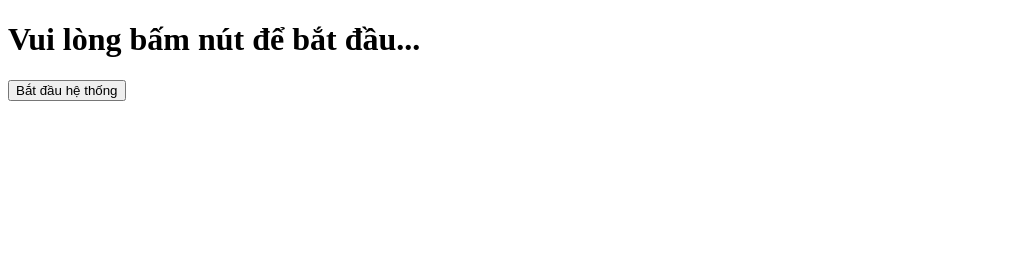
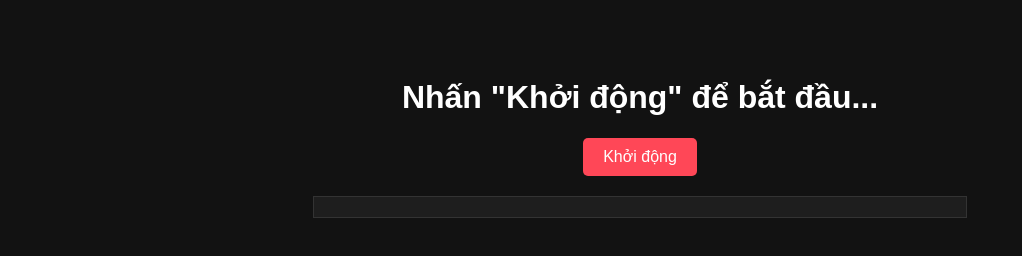
Before and after one commit to t4037432-coder/dinobeta, a plain HTML site: page index.html in a window 1280 px wide. Shown: the whole page, without its empty margins (0-1022 px from the left). Drawn offline with Linux system fonts and the light colour scheme.

Commit message:
Update index.html

```diff
--- a/index.html
+++ b/index.html
@@ -2,40 +2,51 @@
 <html lang="vi">
 <head>
     <meta charset="UTF-8">
-    <title>Test Nhạc và In LOL</title>
+    <title>Hardtekk LOL System</title>
+    <style>
+        body { background-color: #121212; color: #ffffff; font-family: Arial, sans-serif; text-align: center; padding-top: 50px; }
+        #content { max-height: 400px; overflow-y: auto; margin: 20px auto; width: 50%; border: 1px solid #333; padding: 10px; background: #1e1e1e; }
+        button { padding: 10px 20px; font-size: 16px; background-color: #ff4757; color: white; border: none; border-radius: 5px; cursor: pointer; }
+    </style>
 </head>
 <body>
-    <h1 id="status">Vui lòng bấm nút để bắt đầu...</h1>
-    <!-- Thay 'link_nhac_cua_ban.mp3' bằng link file nhạc thực tế của bạn -->
-    <audio id="myAudio" src="LINK_NHAC_CUA_BAN.mp3"></audio>
-    <button onclick="startSystem()">Bắt đầu hệ thống</button>
+
+    <h1 id="status">Nhấn "Khởi động" để bắt đầu...</h1>
+
+    <!-- Dùng trực tiếp tên file video/audio của bạn -->
+    <audio id="bgMusic" src="Cool (Hardtekk Version).mp4"></audio>
+
+    <button onclick="startSystem()">Khởi động</button>
     <div id="content"></div>
 
     <script>
         const statusText = document.getElementById('status');
         const contentDiv = document.getElementById('content');
-        const audio = document.getElementById('myAudio');
+        const audio = document.getElementById('bgMusic');
         let hasStarted = false;
+        let isTriggered = false;
 
         function startSystem() {
             if (hasStarted) return;
             hasStarted = true;
-            audio.play();
-            statusText.innerText = "Đang phát nhạc (20 giây chờ)...";
 
-            audio.addEventListener('timeupdate', () => {
-                // Kiểm tra nếu nhạc đã chạy được 20 giây
-                if (audio.currentTime >= 20) {
-                    statusText.innerText = "have fun LOL";
+            audio.play().then(() => {
+                statusText.innerText = "Đang phát nhạc... Chờ mốc 20 giây đầu.";
+            }).catch(error => {
+                console.log("Lỗi phát:", error);
+            });
 
-                    // Xóa event listener để tránh chạy hàm này liên tục
-                    audio.removeEventListener('timeupdate', arguments.callee);
+            audio.addEventListener('timeupdate', function checkTime() {
+                if (audio.currentTime >= 20 && !isTriggered) {
+                    isTriggered = true;
+                    statusText.innerText = "Đã qua 20 giây: In 10 LOL/s!";
 
-                    // Thiết lập bộ đếm 100ms = 10 lần/giây
+                    // In 10 chữ LOL mỗi giây (100ms = 0.1s)
                     setInterval(() => {
                         let p = document.createElement('p');
                         p.innerText = "LOL";
                         contentDiv.appendChild(p);
+                        contentDiv.scrollTop = contentDiv.scrollHeight;
                     }, 100);
                 }
             });
```
